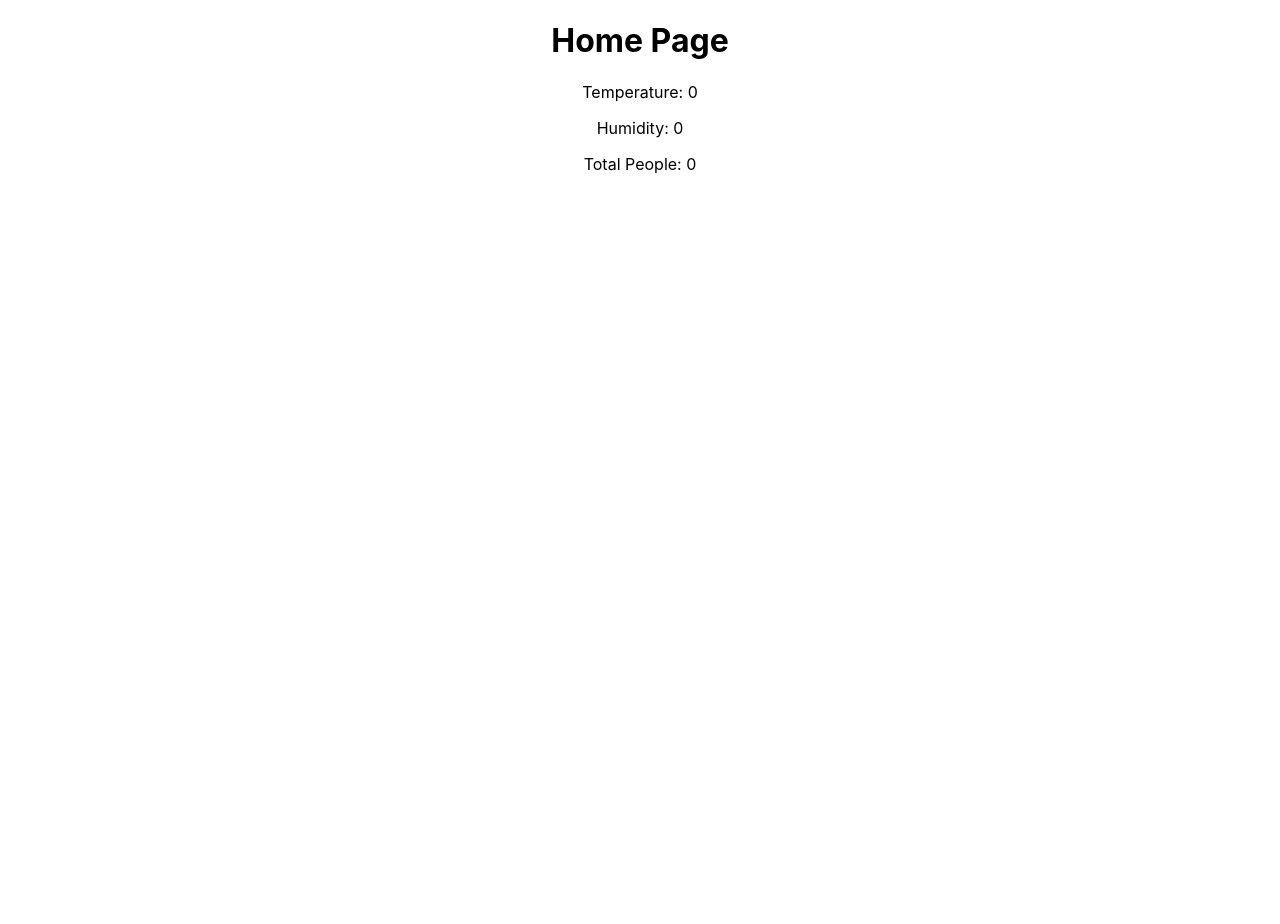
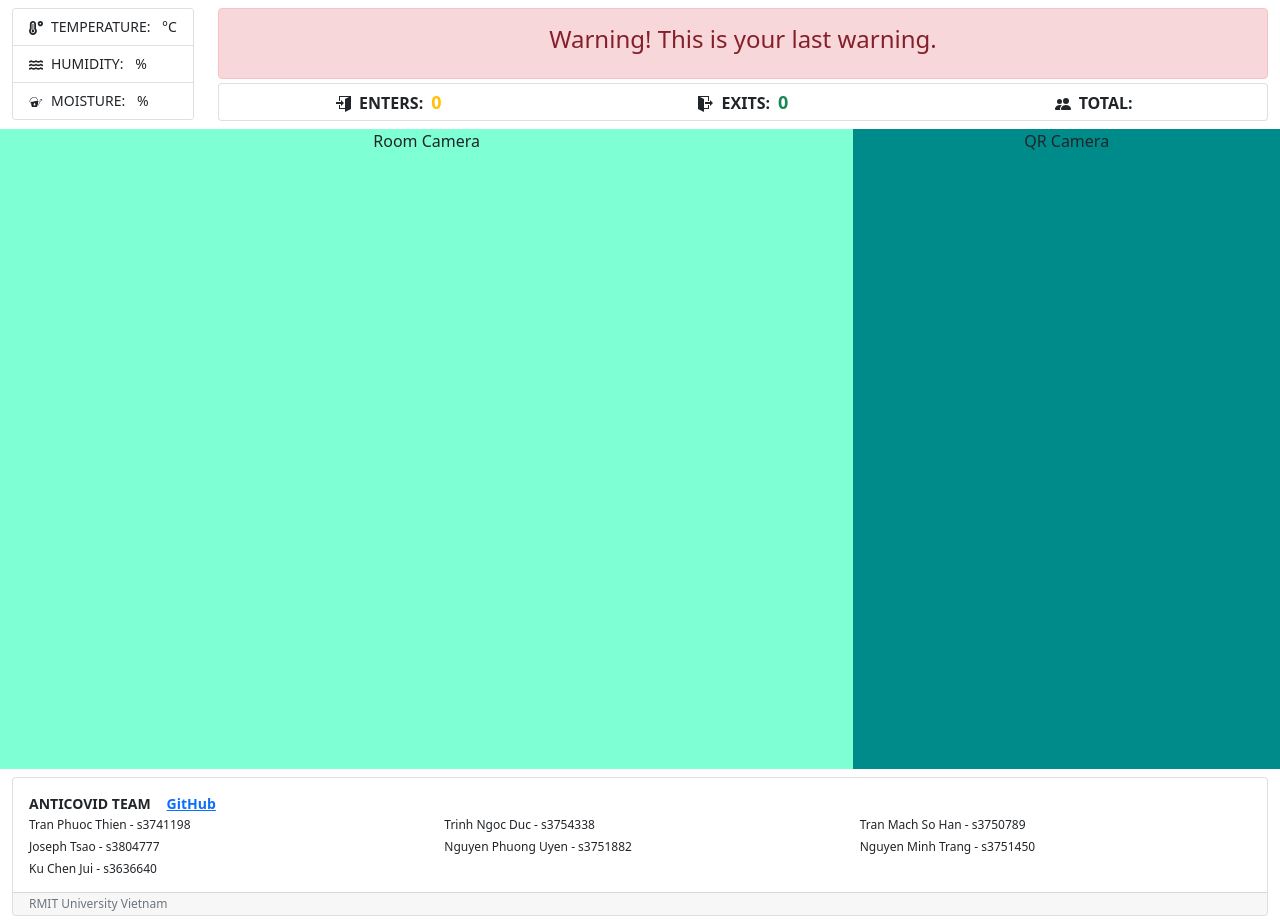
Before and after one commit to mnskgrayce/ed3-anticovid, a React (Create React App) app in the folder user-interface/: page / in a window 1280 px wide. Before the commit the page ends 800 px from the top, so only its background shows below. Built offline with nearby package versions, Linux system fonts and the light colour scheme; no server answers.

Commit message:
user interface v.2 (Bootstrap)

```diff
--- /dev/null
+++ b/user-interface/craco.config.js
@@ -0,0 +1,8 @@
+// craco.config.js
+module.exports = {
+  style: {
+    postcss: {
+      plugins: [require("tailwindcss"), require("autoprefixer")],
+    },
+  },
+};
--- /dev/null
+++ b/user-interface/src/components/AboutPanel.js
@@ -0,0 +1,39 @@
+import Card from "react-bootstrap/Card";
+import Row from "react-bootstrap/Row";
+import Col from "react-bootstrap/Col";
+
+const AboutPanel = () => {
+  return (
+    <>
+      <Card className="text-left text-xs" style={{ lineHeight: 0.5 }}>
+        <Card.Body>
+          <div className="font-bold text-sm mb-2">
+            <span className="mr-4">ANTICOVID TEAM</span>
+            <a href="https://github.com/mnskgrayce/ed3-anticovid">GitHub</a>
+          </div>
+
+          <Row>
+            <Col>
+              <p>Tran Phuoc Thien - s3741198</p>
+              <p>Joseph Tsao - s3804777</p>
+              <p className="mb-1">Ku Chen Jui - s3636640</p>
+            </Col>
+            <Col>
+              <p>Trinh Ngoc Duc - s3754338</p>
+              <p className="mb-1">Nguyen Phuong Uyen - s3751882</p>
+            </Col>
+            <Col>
+              <p>Tran Mach So Han - s3750789</p>
+              <p className="mb-1">Nguyen Minh Trang - s3751450</p>
+            </Col>
+          </Row>
+        </Card.Body>
+        <Card.Footer className="text-muted">
+          RMIT University Vietnam
+        </Card.Footer>
+      </Card>
+    </>
+  );
+};
+
+export default AboutPanel;
--- a/user-interface/src/components/HomePage.js
+++ b/user-interface/src/components/HomePage.js
@@ -1,5 +1,13 @@
 import { useEffect, useRef, useState } from "react";
+import Container from "react-bootstrap/Container";
+import Row from "react-bootstrap/Row";
+import Col from "react-bootstrap/Col";
+import SensorData from "./SensorData";
+import AboutPanel from "./AboutPanel";
 
+import MotionData from "./MotionData";
+
+// Custom hook to repeatedly run a function
 const useInterval = (callback, delay) => {
   const savedCallback = useRef();
   // Remember the latest callback
@@ -22,14 +30,12 @@ const useInterval = (callback, delay) => {
 };
 
 const HomePage = () => {
-  const [temperature, setTemperature] = useState(0);
-  const [humidity, setHumidity] = useState(0);
-  const [totalPeople, setTotalPeople] = useState(0);
+  const [temperature, setTemperature] = useState();
+  const [humidity, setHumidity] = useState();
+  const [totalPeople, setTotalPeople] = useState();
 
-  // Live update sensor data
+  // Fetch sensor data
   useInterval(async () => {
-    console.log("Polling sensor data...");
-
     fetch("http://192.168.0.103:8000/temp_sensor/1")
       .then((response) => {
         if (response.ok) {
@@ -44,12 +50,10 @@ const HomePage = () => {
       .catch((error) => {
         console.log(error);
       });
-  }, 4000);
+  }, 200);
 
-  // Live update motion data
+  // Fetch motion data
   useInterval(async () => {
-    console.log("Polling motion data...");
-
     fetch("http://192.168.0.103:8000/motion/1")
       .then((response) => {
         if (response.ok) {
@@ -63,8 +67,9 @@ const HomePage = () => {
       .catch((error) => {
         console.log(error);
       });
-  }, 10000);
+  }, 500);
 
+  // Update UI when data changes
   useEffect(() => {
     console.log("Temperature: ", temperature, "\nHumidity: ", humidity);
   }, [temperature, humidity]);
@@ -74,12 +79,37 @@ const HomePage = () => {
   }, [totalPeople]);
 
   return (
-    <div>
-      <h1>Home Page</h1>
-      <p>Temperature: {temperature}</p>
-      <p>Humidity: {humidity}</p>
-      <p>Total People: {totalPeople}</p>
-    </div>
+    <Container fluid className="py-2">
+      <Row>
+        <Col className="col-auto">
+          <SensorData temperature={temperature} humidity={humidity} />
+        </Col>
+
+        <Col>
+          <MotionData
+            enters={0}
+            exits={0}
+            total={totalPeople}
+            warningMessage="Warning! This is your last warning."
+          />
+        </Col>
+      </Row>
+
+      <Row className="my-2" style={{ height: "80vh" }}>
+        <Col className="col-8" style={{ backgroundColor: "#7FFFD4" }}>
+          Room Camera
+        </Col>
+        <Col className="col-4" style={{ backgroundColor: "#008B8B" }}>
+          QR Camera
+        </Col>
+      </Row>
+
+      <Row>
+        <Col>
+          <AboutPanel />
+        </Col>
+      </Row>
+    </Container>
   );
 };
 
--- /dev/null
+++ b/user-interface/src/components/MotionData.js
@@ -0,0 +1,43 @@
+import Row from "react-bootstrap/Row";
+import Col from "react-bootstrap/Col";
+import Alert from "react-bootstrap/Alert";
+import Card from "react-bootstrap/Card";
+
+import { ImEnter } from "react-icons/im";
+import { ImExit } from "react-icons/im";
+import { BsFillPeopleFill } from "react-icons/bs";
+
+const MotionData = ({ enters, exits, totalPeople, warningMessage }) => {
+  return (
+    <>
+      <Alert variant="danger" className="mb-1">
+        <Alert.Heading>{warningMessage}</Alert.Heading>
+      </Alert>
+
+      <Card className="p-1">
+        <Row className="text-uppercase font-bold">
+          <Col>
+            <ImEnter style={{ display: "inline-block" }} className="mr-2" />
+            Enters:
+            <span className="ml-2 text-lg text-warning">{enters}</span>
+          </Col>
+          <Col>
+            <ImExit style={{ display: "inline-block" }} className="mr-2" />
+            Exits:
+            <span className="ml-2 text-lg text-success">{exits}</span>
+          </Col>
+          <Col>
+            <BsFillPeopleFill
+              style={{ display: "inline-block" }}
+              className="mr-2"
+            />
+            Total:
+            <span className="ml-2 text-lg text-info">{totalPeople}</span>
+          </Col>
+        </Row>
+      </Card>
+    </>
+  );
+};
+
+export default MotionData;
--- /dev/null
+++ b/user-interface/src/components/SensorData.js
@@ -0,0 +1,34 @@
+import Card from "react-bootstrap/Card";
+import ListGroup from "react-bootstrap/ListGroup";
+import { FaTemperatureHigh } from "react-icons/fa";
+import { FaWater } from "react-icons/fa";
+import { GiWateringCan } from "react-icons/gi";
+
+const SensorData = ({ temperature, humidity, moisture }) => {
+  return (
+    <Card>
+      <ListGroup className="text-left text-uppercase text-sm" variant="flush">
+        <ListGroup.Item>
+          <FaTemperatureHigh
+            style={{ display: "inline-block" }}
+            className="mr-2"
+          />
+          Temperature:
+          <span className="ml-2 font-bold">{temperature}</span> &deg;C
+        </ListGroup.Item>
+
+        <ListGroup.Item>
+          <FaWater style={{ display: "inline-block" }} className="mr-2" />
+          Humidity: <span className="ml-2 font-bold">{humidity}</span> &#37;
+        </ListGroup.Item>
+
+        <ListGroup.Item>
+          <GiWateringCan style={{ display: "inline-block" }} className="mr-2" />
+          Moisture: <span className="ml-2 font-bold">{moisture}</span> &#37;
+        </ListGroup.Item>
+      </ListGroup>
+    </Card>
+  );
+};
+
+export default SensorData;
--- a/user-interface/src/index.css
+++ b/user-interface/src/index.css
@@ -1,13 +1,4 @@
-body {
-  margin: 0;
-  font-family: -apple-system, BlinkMacSystemFont, 'Segoe UI', 'Roboto', 'Oxygen',
-    'Ubuntu', 'Cantarell', 'Fira Sans', 'Droid Sans', 'Helvetica Neue',
-    sans-serif;
-  -webkit-font-smoothing: antialiased;
-  -moz-osx-font-smoothing: grayscale;
-}
-
-code {
-  font-family: source-code-pro, Menlo, Monaco, Consolas, 'Courier New',
-    monospace;
-}
+/* ./src/index.css */
+@tailwind base;
+@tailwind components;
+@tailwind utilities;
--- /dev/null
+++ b/user-interface/tailwind.config.js
@@ -0,0 +1,11 @@
+module.exports = {
+  purge: ["./src/**/*.{js,jsx,ts,tsx}", "./public/index.html"],
+  darkMode: false, // or 'media' or 'class'
+  theme: {
+    extend: {},
+  },
+  variants: {
+    extend: {},
+  },
+  plugins: [],
+};
```
Also changed, not shown: user-interface/package.json (+12 -3 lines), user-interface/src/index.js (+7 -6 lines), 1 other file (tests, documents, lock files or other folders).
